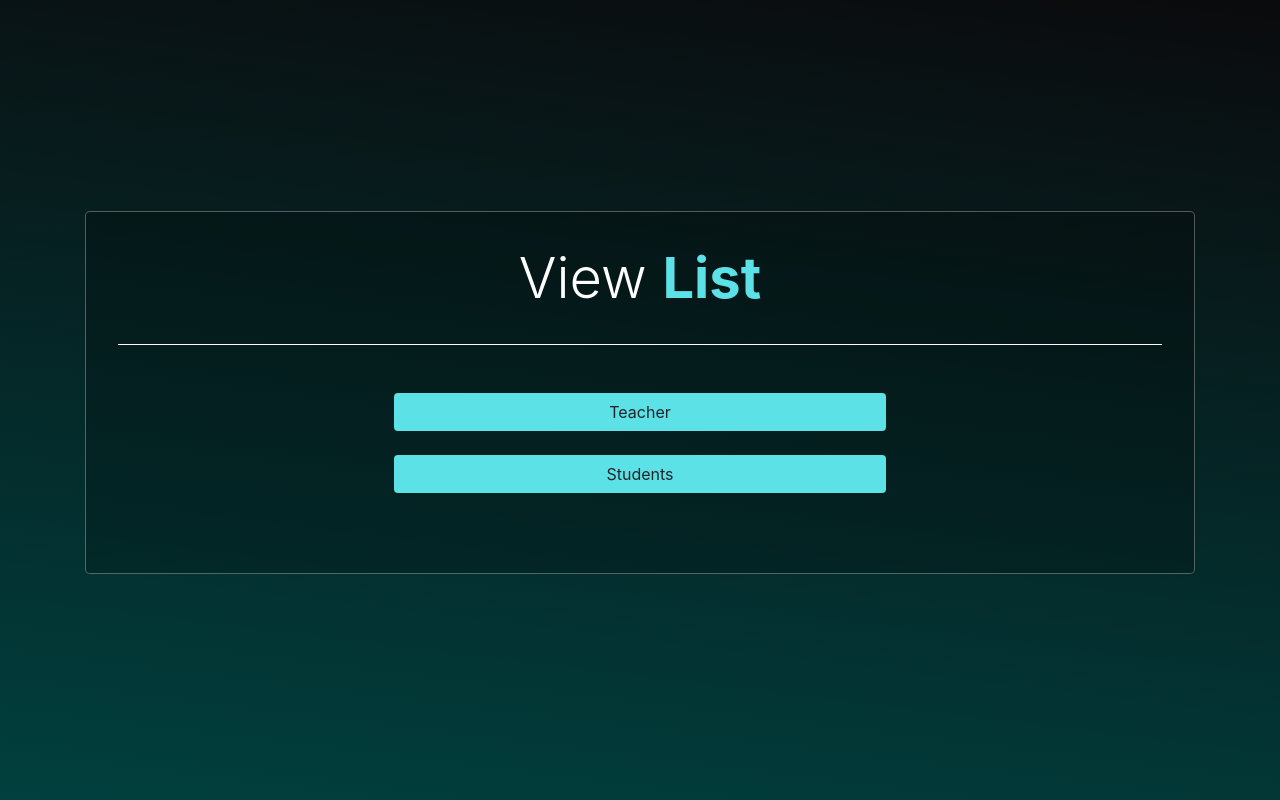
After one commit to avzyl/CMU, a PHP site: page /list.php in a window 1280 px wide. The commit adds this page. Run offline with PHP 8.4, Linux system fonts and the light colour scheme.

Commit message:
redesigned pages and add list
niredesign ko lng lahat nung kaya maayos and dagdag ng list.php

```diff
--- a/index.php
+++ b/index.php
@@ -10,7 +10,7 @@
 </head>
 <body>
     <header>
-      <nav class="navbar navbar-dark bg-dark shadow-sm slide-in-left">
+      <nav class="navbar shadow-sm slide-in-left">
         <a class="navbar-brand " href="https://malolos.ceu.edu.ph/">
           <img src="resource/img/cmuLGO.png" height="100" class="logo d-inline-block align-top"
             alt="mdb logo"><h3 class="ib">
--- /dev/null
+++ b/list.php
@@ -0,0 +1,60 @@
+<!DOCTYPE html>
+<html lang="en">
+<head>
+  <meta charset="UTF-8">
+  <meta name="viewport" content="width=device-width, initial-scale=1.0">
+  <title>Registrar Portal</title>
+  <link rel="stylesheet" type="text/css"  href="vendor/css/bootstrap.min.css">
+  <link href="vendor/css/all.css" rel="stylesheet">
+  <link rel="stylesheet" type="text/css"  href="resource/css/styles.css">
+</head>
+<body>
+    <header>
+      <nav class="navbar shadow-sm slide-in-left">
+        <a class="navbar-brand " href="https://malolos.ceu.edu.ph/">
+          <img src="resource/img/cmuLGO.png" height="100" class="logo d-inline-block align-top"
+            alt="mdb logo"><h3 class="ib">
+        </a>
+             <a href="https:/www.facebook.com/theCEUofficial/"><i class="fab fa-facebook-f ceucolor"></i></a>
+             <a href="https://www.instagram.com/ceuofficial/"><i class="fab fa-instagram ceucolor"></i></a>
+             <a href="https://twitter.com/ceumalolos"><i class="fab fa-twitter ceucolor"></i></a>
+        </nav>
+        <div class="container-fluid p-0 ">
+            <div class="cover"></div>
+            <div class="container bg">
+                <div class="jumbotron">
+                <h1 class="display-4 text-center bottomline">View <span class="ceucolor2">List</span></h1>
+                    <p class="lead">
+                    <div class="container-fluid">
+                        <div class="col col-sm-12  text-center mt-5">
+                            <a class="btn w-50 " href="teacher.php" role="button">Teacher</a>
+                        </div>
+                        <div class="col col-sm-12  text-center mt-4">
+                            <a class="btn w-50 " href="student.php" role="button">Students</a>
+                        </div>
+                    </div>
+                    </p>
+
+
+
+                </div>
+            </div>
+        </div>
+    </header>
+    <footer id="sticky-footer" class="py-4 bg-dark text-white-50 fixed-bottom">
+      <div class="container text-center">
+          <div class="row">
+              <div class="col col-sm-5 text-left">
+                  <small>Copyright &copy; Group 2     Class Record System 2023</small>
+              </div>
+              <div class="col text-right">
+                  <small> Developers: Lyzza Abig, Leonard Julius , Al Cedrick Garcia, Joanna Policarpio, Jannah Mae Pescadera</small>
+              </div>
+          </div>
+      </div>
+    </footer>
+    <script src="vendor/js/jquery.js"></script>
+    <script src="vendor/js/popper.js"></script>
+    <script src="vendor/js/bootstrap.min.js"></script>
+</body>
+</html>
--- a/login.php
+++ b/login.php
@@ -14,7 +14,7 @@ require_once $_SERVER['DOCUMENT_ROOT'].'/CMU/resource/php/class/core/init.php';
   <link rel="stylesheet" type="text/css"  href="resource/css/styles.css">
 </head>
 <body>
-        <nav class="navbar navbar-dark bg-dark shadow-sm slide-in-left">
+        <nav class="navbar shadow-sm slide-in-left">
           <a class="navbar-brand " href="https://malolos.ceu.edu.ph/">
             <img src="resource/img/cmuLGO.png" height="100" class="logo d-inline-block align-top"
               alt="mdb logo"><h3 class="ib">
@@ -26,7 +26,7 @@ require_once $_SERVER['DOCUMENT_ROOT'].'/CMU/resource/php/class/core/init.php';
 
 
 
-                    <form class="sign-form text-center   p-5 shadow puff-in-center bg-dark" action="" method="post" >
+                    <form class="sign-form text-center   p-5 shadow puff-in-center" action="" method="post" >
                     <p class="h4 mb-4 text-light">Sign in</p>
                     <?php logd();?>
                     <input type="text" id="username" class="form-control mb-4 text-light" name="username" placeholder="Enter Username" required>
--- a/register.php
+++ b/register.php
@@ -18,7 +18,7 @@ $view = new view;
 
  </head>
  <body>
-   <nav class="navbar navbar-dark bg-dark shadow-sm slide-in-left">
+   <nav class="navbar shadow-sm slide-in-left">
      <a class="navbar-brand " href="https://malolos.ceu.edu.ph/">
        <img src="resource/img/cmuLGO.png" height="100" class="logo d-inline-block align-top"
          alt="mdb logo"><h3 class="ib">
--- a/resource/css/styles.css
+++ b/resource/css/styles.css
@@ -74,8 +74,8 @@
 .btn.ceubtn:active
 {
     color: #f8f9fa;
-    border-color: #DC65A1;
-    background-color:#DC65A1;
+    border-color: #5CE1E6;
+    background-color:#5CE1E6;
 }
 #videoBG {
     position:fixed;
@@ -117,8 +117,8 @@ header{
 .btn-outline-light:active
 {
     color: #f8f9fa;
-    border-color: #DC65A1;
-    background-color:#DC65A1;
+    border-color: #5CE1E6;
+    background-color:#5CE1E6;
 }
 
 /* Alumni Portal  */
@@ -438,10 +438,11 @@ header{
          visibility:hidden;
      }
 }
-/* ////////// */
+/* /////login/register///// */
 
 .sign-form{
 border-radius: 10px;
+background-color: #282828ae;
 }
 
 .btn{
@@ -466,7 +467,6 @@ width: 600px;
 
 
 body{
-height: 100vh;
 background-size: cover;
 background: rgb(0,255,248);
 background: linear-gradient(7deg, rgba(1,255,248,1) 0%, rgba(42,41,50,1) 100%);
@@ -474,6 +474,7 @@ background: linear-gradient(7deg, rgba(1,255,248,1) 0%, rgba(42,41,50,1) 100%);
 
 .container{
   border-radius: 10px;
+
 }
 
 .list{
@@ -486,6 +487,10 @@ img{
 
 .logo{
   height: 70px;
+}
+
+.navbar{
+  background-color: #282828ae;
 }
 /* profile card */
 .profile-card{
@@ -545,4 +550,4 @@ img{
     display: flex;
     justify-content: space-between;
 }
-/* end of profile-card */
+/* list */
--- a/template.php
+++ b/template.php
@@ -3,7 +3,7 @@ require_once $_SERVER['DOCUMENT_ROOT'].'/CMU/resource/php/class/core/init.php';
 
 $user = new User();
 
-$servername = "127.0.0.1: 3306";
+$servername = "127.0.0.1: 3307";
 $username = "root";
 $password = "";
 $dbname = "cmu";
@@ -41,7 +41,7 @@ $result = mysqli_query($conn, $sql);
   <div class="container">
     <div class="row pt-5">
       <div class="col-md-4">
-        <div class="card profile-card bg-dark">
+        <div class="card profile-card bg-dark text-light ;">
           <?php profilePic(); ?>
           <h2><?php echo $user->data()->name;?></h2>
           <div class="cont">
@@ -55,7 +55,7 @@ $result = mysqli_query($conn, $sql);
           </div>
         </div>
     </div>
-    <div class="list col-md-6 bg-dark">
+    <div class="list col-md-6 bg-dark text-light">
       <div class="row-md-6">
         <div class="container">
           <table class="borderless">
--- a/updateprofile.php
+++ b/updateprofile.php
@@ -83,7 +83,7 @@ updateProfile();
                    <div class="form-group col-4 text-right">
                      <?php profilePic(); ?>
                    </div>
-                   <div class="form-group col-6">
+                   <div class="form-group col-6 text-light">
                      <label for="myfile">Upload your Picture</label>
                      <input id="myfile" type="file" name="myfile" class="form-control-file" />
                      <input type="submit" name="pic" value="Update your Picture" class=" mt-4  form-control btn-update" accept=".jpg" />
```
Also changed, not shown: 1 other file.
